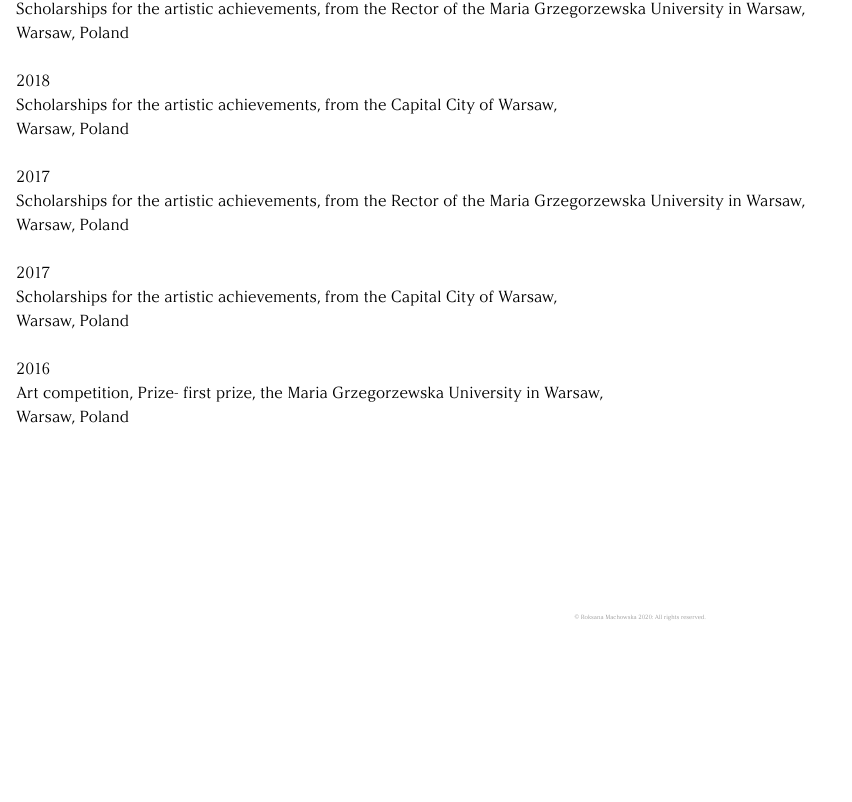
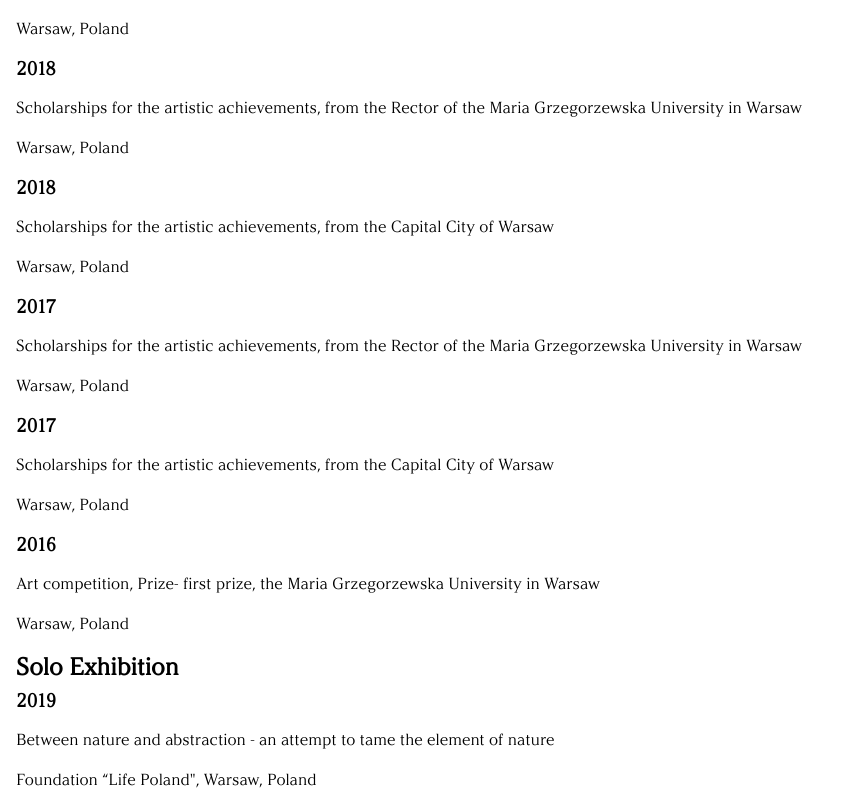
Before and after one commit to jakubziemba/machowska-portfolio, a Next.js app: page /exhibitions in a window 1280 px wide. Shown: the part 2498-3300 px from the top of the page, without its empty margins (0-852 px from the left). Before the commit the page ends 3143 px from the top, so only its background shows below. Built offline with nearby package versions, Linux system fonts and the light colour scheme.

Commit message:
Create components for each exhibition

```diff
--- a/pages/exhibitions.js
+++ b/pages/exhibitions.js
@@ -1,7 +1,57 @@
 import Header from '../components/Header';
 import Image from 'next/image';
 import Footer from '../components/Footer';
+import {
+  prizes,
+  soloExhibition,
+  groupExhibition,
+} from '../lib/resources';
 import styles from './image.module.scss';
+
+function Prizes() {
+  return (
+    <div>
+      <h2>Prizes</h2>
+      {prizes.map((prize, index) => (
+        <div key={index}>
+          <h3>{prize.year}</h3>
+          <p>{prize.body}</p>
+          <p>{prize.location}</p>
+        </div>
+      ))}
+    </div>
+  );
+}
+
+function SoloExhibition() {
+  return (
+    <div>
+      <h2>Solo Exhibition</h2>
+      {soloExhibition.map((ex, index) => (
+        <div key={index}>
+          <h3>{ex.year}</h3>
+          <p>{ex.body}</p>
+          <p>{ex.location}</p>
+        </div>
+      ))}
+    </div>
+  );
+}
+
+function GroupExhibition() {
+  return (
+    <div>
+      <h2>Group Exhibition</h2>
+      {groupExhibition.map((grEx, index) => (
+        <div key={index}>
+          <h3>{grEx.year}</h3>
+          <p>{grEx.body}</p>
+          <p>{grEx.location}</p>
+        </div>
+      ))}
+    </div>
+  );
+}
 
 export default function Exhibitions() {
   return (
@@ -18,81 +68,9 @@ export default function Exhibitions() {
           alt='A picture of Sketches'
         />
       </div>
-      <div>
-        <h2>Prizes</h2>
-        <p>
-          2020
-          <br />
-          Scholarships for the artistic achievements, from the
-          Minister of Science and Higher Education,
-          <br />
-          Warsaw, Poland
-          <br />
-          <br />
-          2020
-          <br />
-          Scholarships for the artistic achievements, from the Rector
-          of the Maria Grzegorzewska University in Warsaw,
-          <br />
-          Warsaw, Poland
-          <br />
-          <br />
-          2019
-          <br />
-          Scholarships for the artistic achievements, the the Rector
-          of Maria Grzegorzewska University in Warsaw,
-          <br />
-          Warsaw, Poland
-          <br />
-          <br />
-          2019
-          <br />
-          Scholarships for the artistic achievements, from the Capital
-          City of Warsaw,
-          <br />
-          Warsaw, Poland
-          <br />
-          <br />
-          2018
-          <br />
-          Scholarships for the artistic achievements, from the Rector
-          of the Maria Grzegorzewska University in Warsaw,
-          <br />
-          Warsaw, Poland
-          <br />
-          <br />
-          2018
-          <br />
-          Scholarships for the artistic achievements, from the Capital
-          City of Warsaw,
-          <br />
-          Warsaw, Poland
-          <br />
-          <br />
-          2017
-          <br />
-          Scholarships for the artistic achievements, from the Rector
-          of the Maria Grzegorzewska University in Warsaw,
-          <br />
-          Warsaw, Poland
-          <br />
-          <br />
-          2017
-          <br />
-          Scholarships for the artistic achievements, from the Capital
-          City of Warsaw,
-          <br />
-          Warsaw, Poland
-          <br />
-          <br />
-          2016
-          <br />
-          Art competition, Prize- first prize, the Maria Grzegorzewska
-          University in Warsaw,
-          <br />
-          Warsaw, Poland
-        </p>
-      </div>
+      {Prizes()}
+      {SoloExhibition()}
+      {GroupExhibition()}
       <Footer />
     </>
   );
```
